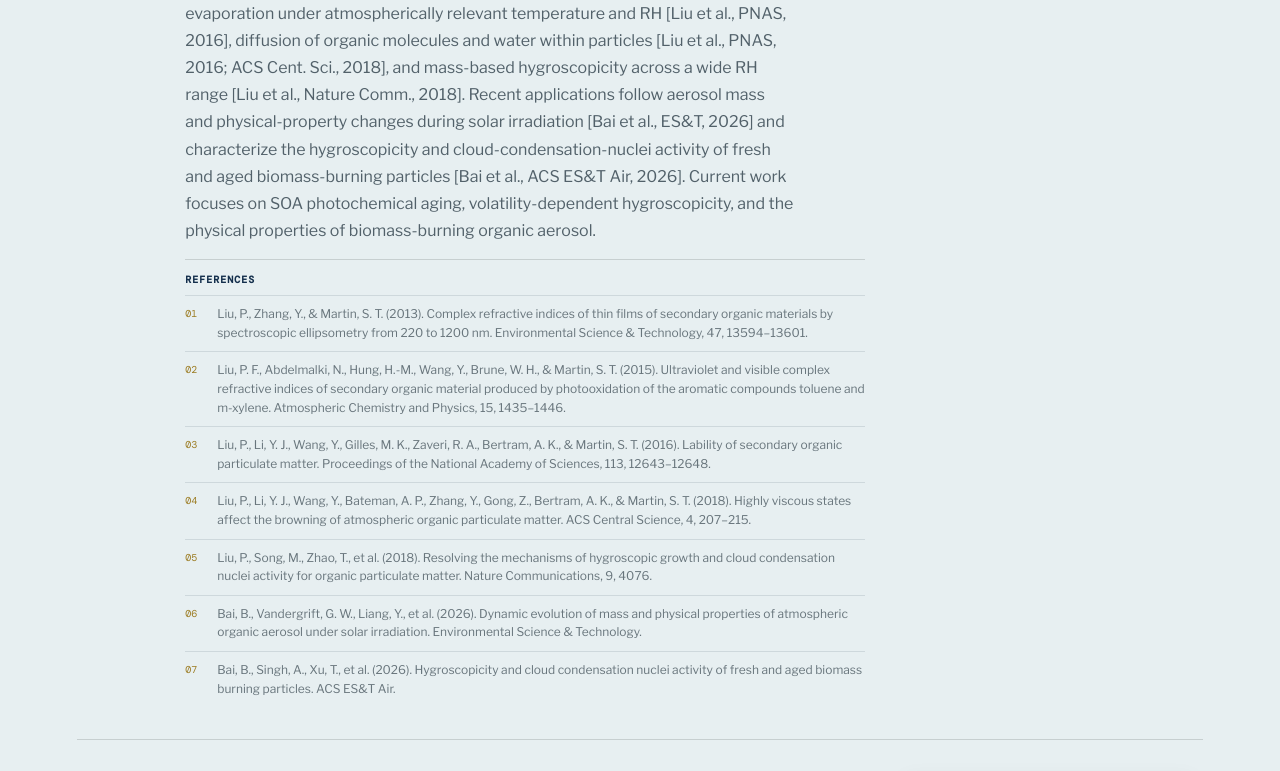
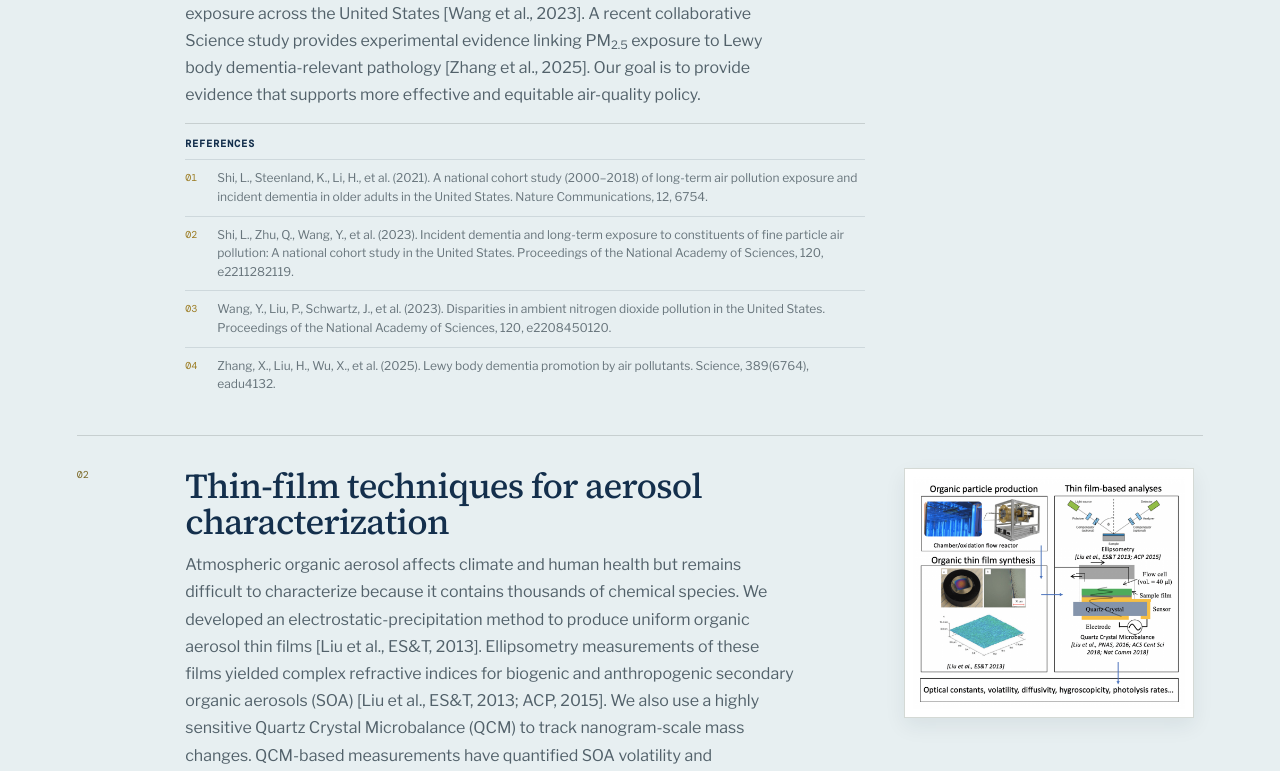
Before and after one commit to pengfeiliu371/aerosol-climate-health-lab-website, a Next.js app: page /research in a window 1280 px wide. Shown: the part 940-1711 px from the top of the page. Built offline with nearby package versions, Linux system fonts and the light colour scheme; no server answers.

Commit message:
Prioritize environmental health research

```diff
--- a/app/data/research.ts
+++ b/app/data/research.ts
@@ -11,7 +11,7 @@ export type Theme = {
 
 export const themes: Theme[] = [
   {
-    displayPriority: 1,
+    displayPriority: 2,
     title: "Thin-film techniques for aerosol characterization",
     text: "Atmospheric organic aerosol affects climate and human health but remains difficult to characterize because it contains thousands of chemical species. We developed an electrostatic-precipitation method to produce uniform organic aerosol thin films [Liu et al., ES&T, 2013]. Ellipsometry measurements of these films yielded complex refractive indices for biogenic and anthropogenic secondary organic aerosols (SOA) [Liu et al., ES&T, 2013; ACP, 2015]. We also use a highly sensitive Quartz Crystal Microbalance (QCM) to track nanogram-scale mass changes. QCM-based measurements have quantified SOA volatility and evaporation under atmospherically relevant temperature and RH [Liu et al., PNAS, 2016], diffusion of organic molecules and water within particles [Liu et al., PNAS, 2016; ACS Cent. Sci., 2018], and mass-based hygroscopicity across a wide RH range [Liu et al., Nature Comm., 2018]. Recent applications follow aerosol mass and physical-property changes during solar irradiation [Bai et al., ES&T, 2026] and characterize the hygroscopicity and cloud-condensation-nuclei activity of fresh and aged biomass-burning particles [Bai et al., ACS ES&T Air, 2026]. Current work focuses on SOA photochemical aging, volatility-dependent hygroscopicity, and the physical properties of biomass-burning organic aerosol.",
     image: "/images/research/thin-film-characterization.png",
@@ -86,7 +86,7 @@ export const themes: Theme[] = [
     ],
   },
   {
-    displayPriority: 3,
+    displayPriority: 1,
     title: "Environmental health impacts of air pollution",
     text: "Air pollution is a pervasive environmental exposure with consequences that extend beyond respiratory and cardiovascular disease. Our research integrates high-resolution exposure assessment, large-scale epidemiologic cohorts, and experimental toxicology to investigate how fine particulate matter (PM2.5), nitrogen dioxide, and specific aerosol constituents affect human health. Using national Medicare cohorts and spatially resolved air-pollution data, we examine associations with mortality, stroke, dementia, and other neurological outcomes [Shi et al., 2021; Shi et al., 2023]. We also investigate inequities in ambient NO2 exposure across the United States [Wang et al., 2023]. A recent collaborative Science study provides experimental evidence linking PM2.5 exposure to Lewy body dementia-relevant pathology [Zhang et al., 2025]. Our goal is to provide evidence that supports more effective and equitable air-quality policy.",
     image: "/images/research/environmental-health-framework.png",
@@ -105,13 +105,13 @@ export const themes: Theme[] = [
         href: "https://doi.org/10.1073/pnas.2208450120",
       },
       {
-        label: "Zhang, H., Shi, L., Lee, K., et al. (2025). Lewy body dementia promotion by air pollutants. Science, 389, eadu4132.",
+        label: "Zhang, X., Liu, H., Wu, X., et al. (2025). Lewy body dementia promotion by air pollutants. Science, 389(6764), eadu4132.",
         href: "https://doi.org/10.1126/science.adu4132",
       },
     ],
   },
   {
-    displayPriority: 2,
+    displayPriority: 3,
     title: "Climate-air quality interactions",
     text: "Rising temperatures can worsen air pollution, but the magnitude and drivers of this “climate penalty” vary across regions and evolve as emissions change. We combine high-resolution machine-learning datasets, observations, and chemical transport modeling to quantify how summertime PM2.5 and ozone respond to temperature across the United States. Our analysis shows that emission controls have substantially weakened the temperature sensitivity of PM2.5 and ozone in the eastern US, while the western US has become increasingly vulnerable because of temperature-sensitive wildfire emissions [Yin et al., 2025]. Using an improved GEOS-Chem model, we further identify the processes driving these regional patterns: chemical production governs the long-term sensitivity of isoprene SOA and sulfate in the eastern US, wildfire-related primary emissions are central in the West, and atmospheric transport modulates year-to-year variability [Yin et al., 2026]. This work improves projections of air quality under a warming climate and supports region-specific mitigation strategies.",
     image: "/images/research/climate-air-quality-interactions.png",
```
